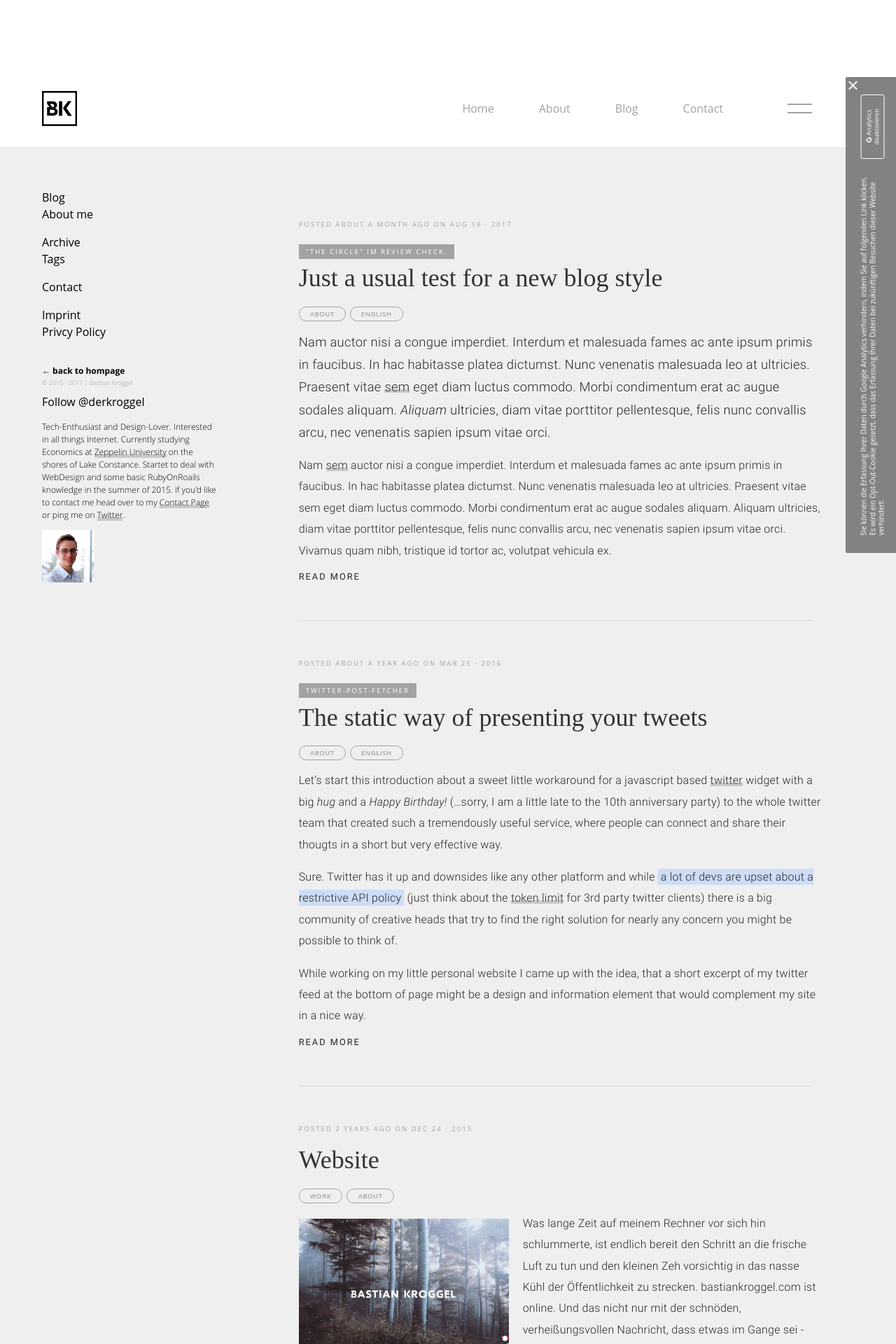
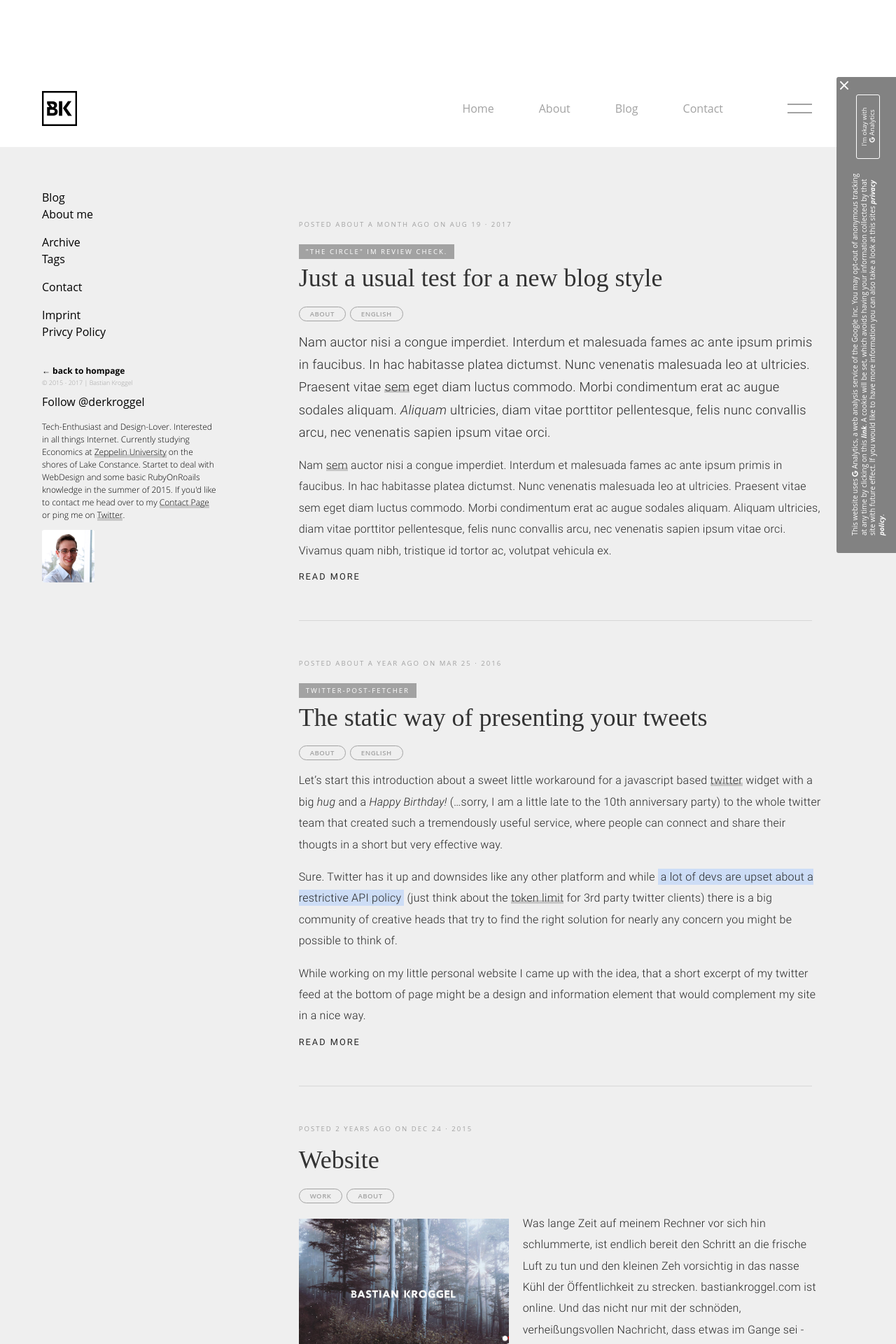
Before and after one commit to bkroggel/luzid, a Jekyll site: the page built from index.html, in a window 1280 px wide. Shown: the top 1920 px of the page at 70% size. Built offline with Jekyll 4.4.1, drawn with Linux system fonts in a browser that asks for light colours; nearby versions of some CDN libraries; some web fonts are replaced; the list of posts is cut into pages by our own code; comment, search, counter and statistics services are not loaded.

Commit message:
minor modification of google analytics

```diff
--- a/_includes/defaults/analytics/_analytics_script.html
+++ b/_includes/defaults/analytics/_analytics_script.html
@@ -1,5 +1,3 @@
-
-
 <script>
 
 var gaProperty = 'UA-XXXXXXX-X';
@@ -53,9 +50,20 @@ $(window).on('load', function() {
           } else {
             $('#ggl-analytics').removeClass('ggl-active').css('transition', 'all 0.4s ease-in-out')
           }
-        })
         }
-  }, 1000);
+
+        $("#ggl-close, #ggl-ignore-bttn").click(function(){
+          gaIgnore();
+          close_ga_notify();
         })
 
+        $('#ggl-optOut').click(function(){
+          gaOptout();
+          close_ga_notify();
+        })
+
+      } // end if not disabled and not ignored
+  }, 1000); // end Timeout & function
+}) // end window onload
+
 </script>
--- a/_includes/defaults/analytics/_analytics_window.html
+++ b/_includes/defaults/analytics/_analytics_window.html
@@ -2,10 +2,10 @@
   <div class="ggl-analytics__inner">
     <div class="ggl-analytics__main">
       <div class="ggl-content">
-        <p>Sie können die Erfassung Ihrer Daten durch Google Analytics verhindern, indem Sie auf folgenden Link klicken. Es wird ein Opt-Out-Cookie gesetzt, dass das Erfassung Ihrer Daten bei zukünftigen Besuchen dieser Website verhindert:</p>
+        <p>This website uses <span class="fa fa-google"></span> Analytics, a web analysis service of the Google Inc. You may opt-out of anonymous tracking at any time by clicking on this <a id="ggl-optOut">link</a>. A cookie will be set, which avoids having your information collected by that site with future effect. If you would like to have more information you can also take a look at this sites <a href="/pp">privacy policy</a>.</p>
       </div>
       <div class="ggl-bttn">
-        <a href=“javascript:gaOptout()“><span class="fa fa-google"></span> Analytics deaktivieren</a>
+        <a id="ggl-ignore-bttn">I'm okay with <br> <span class="fa fa-google"></span> Analytics</a>
       </div>
       <div class="ggl-close" id="ggl-close"></div>
     </div>
--- a/_sass/home/_analytics.scss
+++ b/_sass/home/_analytics.scss
@@ -57,12 +57,18 @@
 
 .ggl-content {
   position: relative;
-  p {
+  p,
+  a {
     font-size: 10px;
     line-height: 1.25em;
     margin-bottom: 0;
     color: white;
   }
+  a {
+    font-style: italic;
+    font-weight: 700;
+  }
+  @include link-mix(white);
 }
 
 .ggl-bttn {
```
Also changed, not shown: other parts of _includes/defaults/analytics/_analytics_script.html (+1 -2 lines). Lines whose indentation alone changed are shown as unchanged.
